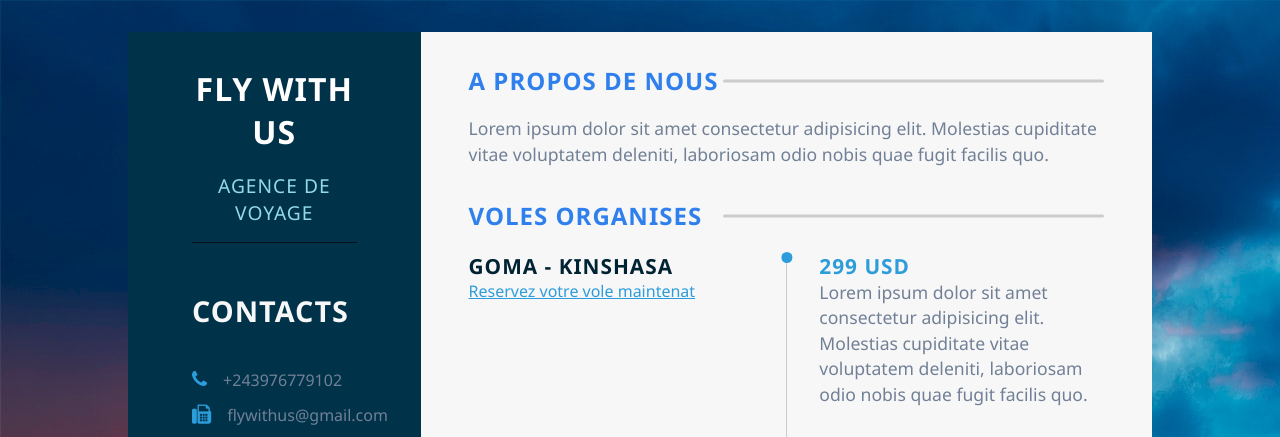
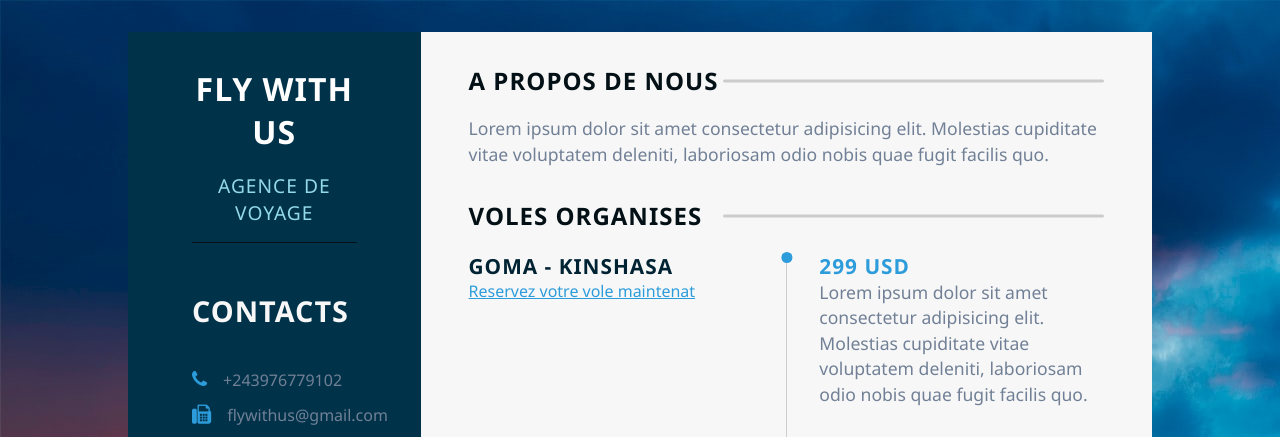
Before and after one commit to PascalJuniorPOLEPOLE/TP-web, a plain HTML site: page index.html in a window 1280 px wide. Shown: the top 437 px of the page. Drawn offline with Linux system fonts and the light colour scheme.

Commit message:
moddifications des couleurs des titres

```diff
--- a/styles.css
+++ b/styles.css
@@ -211,7 +211,7 @@ h2
 .right-title{
     letter-spacing: 1px;
     text-transform: uppercase;
-    color: #2F80ED;
+    color: #031016;
     margin-bottom: 1.2rem;
     position: relative;
 }
```
